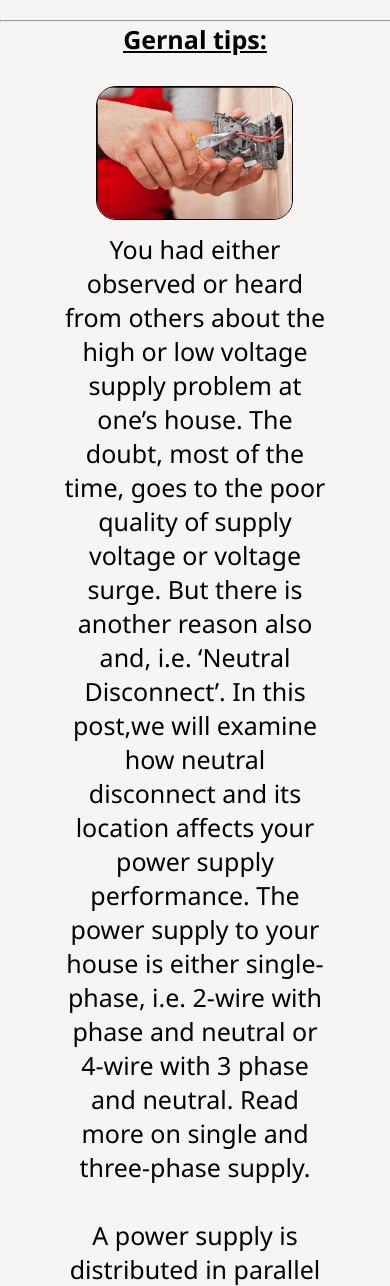
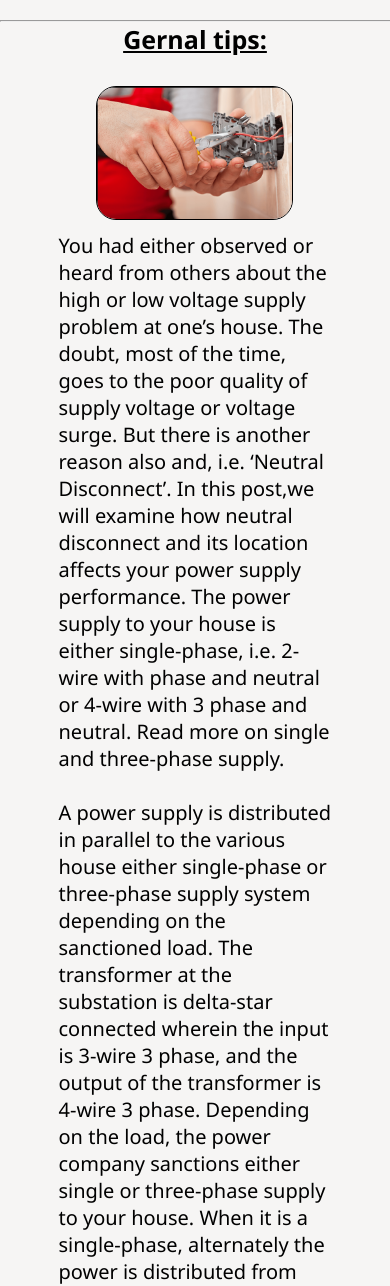
Before and after one commit to 9926830418/Electric-billing-system, a PHP site: page / in a window 390 px wide. Shown: the part 1086-2372 px from the top of the page. Run offline with PHP 8.4, Linux system fonts and the light colour scheme; some libraries are stand-ins or nearby versions.

Commit message:
Update style.css

```diff
--- a/style.css
+++ b/style.css
@@ -459,7 +459,7 @@ label #butn, label #cancel{
     margin-left: auto;
     margin-right: auto;
     margin-top: 45%;
-    text-align:center;
-    font-size: 25px;
+    text-align:left;
+    font-size: 20px;
   }
 }
```
